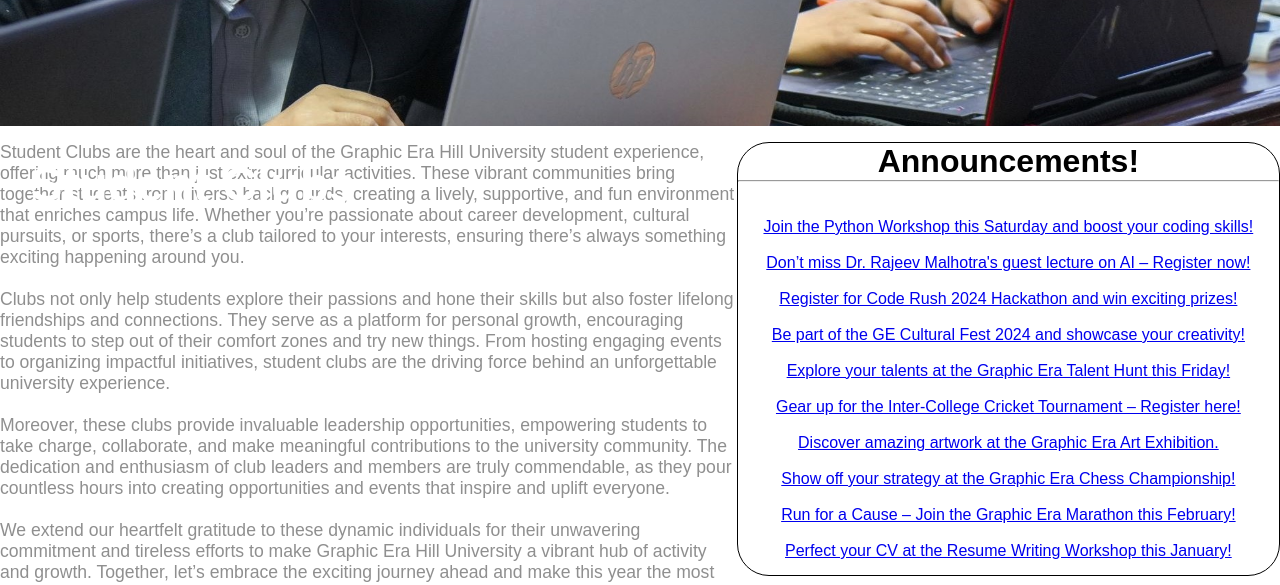
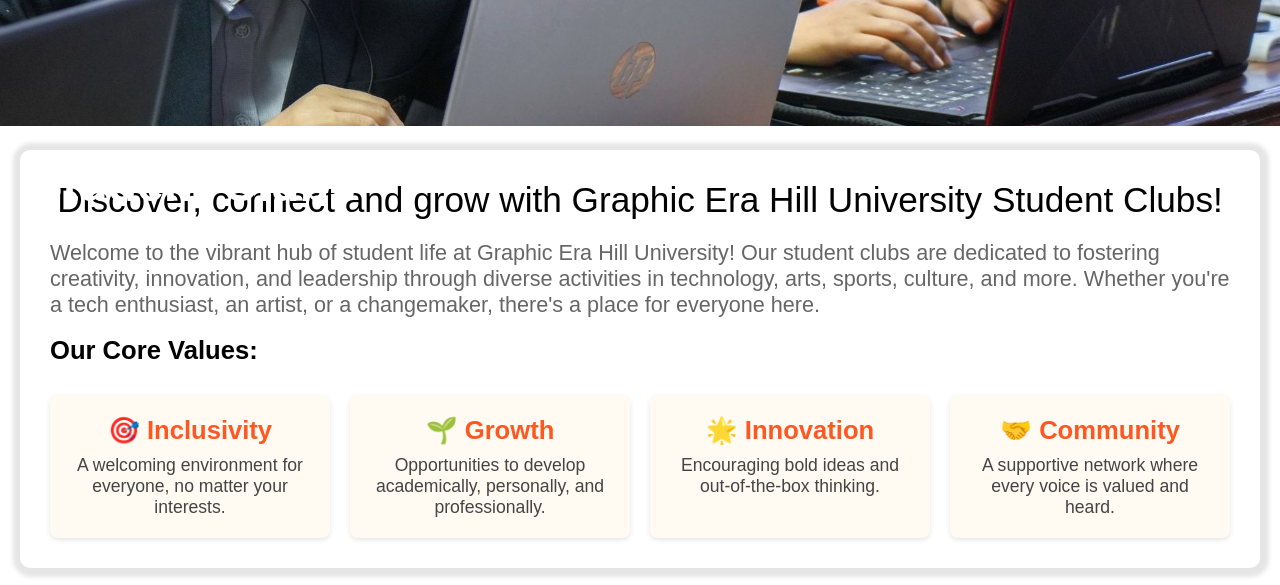
Before and after one commit to aringhanshala/GEHU_Student_Clubs, a plain HTML site: page index.html in a window 1280 px wide. Shown: the part 570-1155 px from the top of the page. Drawn offline with Linux system fonts and the light colour scheme.

Commit message:
added about section

```diff
--- a/index.html
+++ b/index.html
@@ -52,29 +52,33 @@
 
     <main>
         <div class="menu">
-            <div class="description">
-                Student Clubs are the heart and soul of the Graphic Era Hill University student experience, offering much more than just extracurricular activities. These vibrant communities bring together students from diverse backgrounds, creating a lively, supportive, and fun environment that enriches campus life. Whether you’re passionate about career development, cultural pursuits, or sports, there’s a club tailored to your interests, ensuring there’s always something exciting happening around you. <br><br>
-                Clubs not only help students explore their passions and hone their skills but also foster lifelong friendships and connections. They serve as a platform for personal growth, encouraging students to step out of their comfort zones and try new things. From hosting engaging events to organizing impactful initiatives, student clubs are the driving force behind an unforgettable university experience. <br><br>
-                Moreover, these clubs provide invaluable leadership opportunities, empowering students to take charge, collaborate, and make meaningful contributions to the university community. The dedication and enthusiasm of club leaders and members are truly commendable, as they pour countless hours into creating opportunities and events that inspire and uplift everyone. <br><br>
-                We extend our heartfelt gratitude to these dynamic individuals for their unwavering commitment and tireless efforts to make Graphic Era Hill University a vibrant hub of activity and growth. Together, let’s embrace the exciting journey ahead and make this year the most memorable one yet! <br>
-            </div>
-
-            <div class="announcement">
-                <h1 class="heading">Announcements!</h1>
-                <hr><br><br>
-                <div class="announcement1">
-                <a href="#">Join the Python Workshop this Saturday and boost your coding skills!</a><br><br>
-                <a href="#">Don’t miss Dr. Rajeev Malhotra's guest lecture on AI – Register now! </a><br> <br>
-                <a href="#">Register for Code Rush 2024 Hackathon and win exciting prizes! </a><br><br>
-                <a href="#">Be part of the GE Cultural Fest 2024 and showcase your creativity! </a><br><br>
-                <a href="#">Explore your talents at the Graphic Era Talent Hunt this Friday!</a> <br><br>
-                <a href="#">Gear up for the Inter-College Cricket Tournament – Register here!</a> <br><br>
-                <a href="#">Discover amazing artwork at the Graphic Era Art Exhibition.</a> <br><br>
-                <a href="#">Show off your strategy at the Graphic Era Chess Championship!</a> <br><br>
-                <a href="#">Run for a Cause – Join the Graphic Era Marathon this February!</a> <br><br>
-                <a href="#">Perfect your CV at the Resume Writing Workshop this January!</a> <br><br>
+            <div class="about-section">
+                <div class="about-header">
+                  <p>Discover, connect and grow with Graphic Era Hill University Student Clubs!</p>
                 </div>
-            </div>
+                <p class="about">
+                  Welcome to the vibrant hub of student life at Graphic Era Hill University! Our student clubs are dedicated to fostering creativity, innovation, and leadership through diverse activities in technology, arts, sports, culture, and more. Whether you're a tech enthusiast, an artist, or a changemaker, there's a place for everyone here.
+                </p><br>
+                <h2>Our Core Values:</h2>
+                <div class="about-values">
+                  <div class="value-card">
+                    <h3>🎯 Inclusivity</h3>
+                    <p>A welcoming environment for everyone, no matter your interests.</p>
+                  </div>
+                  <div class="value-card">
+                    <h3>🌱 Growth</h3>
+                    <p>Opportunities to develop academically, personally, and professionally.</p>
+                  </div>
+                  <div class="value-card">
+                    <h3>🌟 Innovation</h3>
+                    <p>Encouraging bold ideas and out-of-the-box thinking.</p>
+                  </div>
+                  <div class="value-card">
+                    <h3>🤝 Community</h3>
+                    <p>A supportive network where every voice is valued and heard.</p>
+                  </div>
+                </div>
+              </div>
         </div>
         <div class="line"></div>
         <div class="clubs">
--- a/style.css
+++ b/style.css
@@ -124,34 +124,68 @@
 
 /* Main */
 .menu{
-    width:100%;
-    height:29rem;
     display:flex;
     justify-content: space-around;
     margin-top: -0.25rem;
     background-color: white;
+    max-width: 1400px;
+    margin: 0 auto;
+    padding: 20px;
+    margin-bottom:1.2rem;
 }
 
-.description{
-    width:49rem;
-    height:15rem;
+
+.about-section {
+    background: #fff;
+    border-radius: 10px;
+    box-shadow: 1px 1px 4px 8px rgba(0, 0, 0, 0.1);
+    padding: 30px;
+  }
+  .about-header {
+    text-align: center;
+    margin-bottom: 20px;
+  }
+  .about-header h1 {
+    font-size: 2.5rem;
+    color: #ff5722;
+  }
+  .about-header p {
+    font-size: 2.2rem;
+    color: black;
+  }
+
+  .about{
+    color:#666;
+    font-size: 1.35rem;
+  }
+
+  .about-values {
+    display: grid;
+    grid-template-columns: repeat(auto-fit, minmax(250px, 1fr));
+    gap: 20px;
+    margin-top: 30px;
+  }
+  .value-card {
+    background: #fffbf2;
+    border-radius: 8px;
+    padding: 20px;
+    box-shadow: 0 2px 5px rgba(0, 0, 0, 0.1);
+    text-align: center;
+  }
+  .value-card h3 {
+    font-size: 1.6rem;
+    color: #ff5722;
+    margin-bottom: 10px;
+  }
+  .value-card p {
+    color: #444;
     font-size: 1.1rem;
-    margin-top: 1rem;
-    color: #8f8f8f;
-}
+  }
 
-.announcement1{
-    text-align: center;
-    color:blue;
-}
-
-.announcement{
-    width:36rem;
-    height:27rem;
-    border: 1px solid black;
-    border-radius: 2rem;
-    margin-top: 1rem;
-}
+  h2{
+    font-size: 1.6rem;
+    font-weight: 550;
+  }
 
 .line{
     background-color: #66cc33;
```
